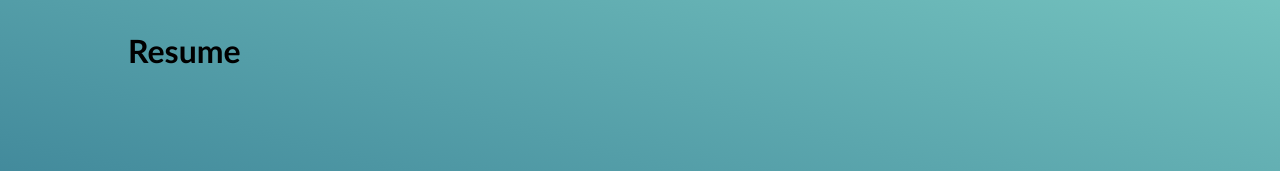
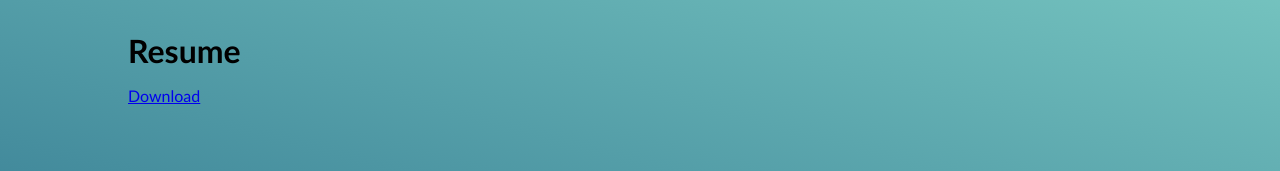
Before and after one commit to JustinKnueppel/PersonalWebsite, a React (Create React App) app: page /resume in a window 1280 px wide. Shown: the part 129-300 px from the top of the page. Built offline with nearby package versions, Linux system fonts and the light colour scheme.

Commit message:
add minor content to contact and resume

```diff
--- a/src/components/Contact.js
+++ b/src/components/Contact.js
@@ -8,6 +8,9 @@ export default class Contact extends React.Component {
         return (
             <div className="content">
                 <h1>Contact</h1>
+                <p>
+                    Email: justinknueppel@gmail.com
+                </p>
             </div>
         );
     }
--- a/src/components/Resume.js
+++ b/src/components/Resume.js
@@ -8,6 +8,14 @@ export default class Resume extends React.Component {
         return (
             <div className="content">
                 <h1>Resume</h1>
+                <p>
+                    <a
+                        href="https://github.com/JustinKnueppel/Resume/raw/master/Resume.pdf"
+                        download
+                    >
+                        Download
+                    </a>
+                </p>
             </div>
         );
     }
```
